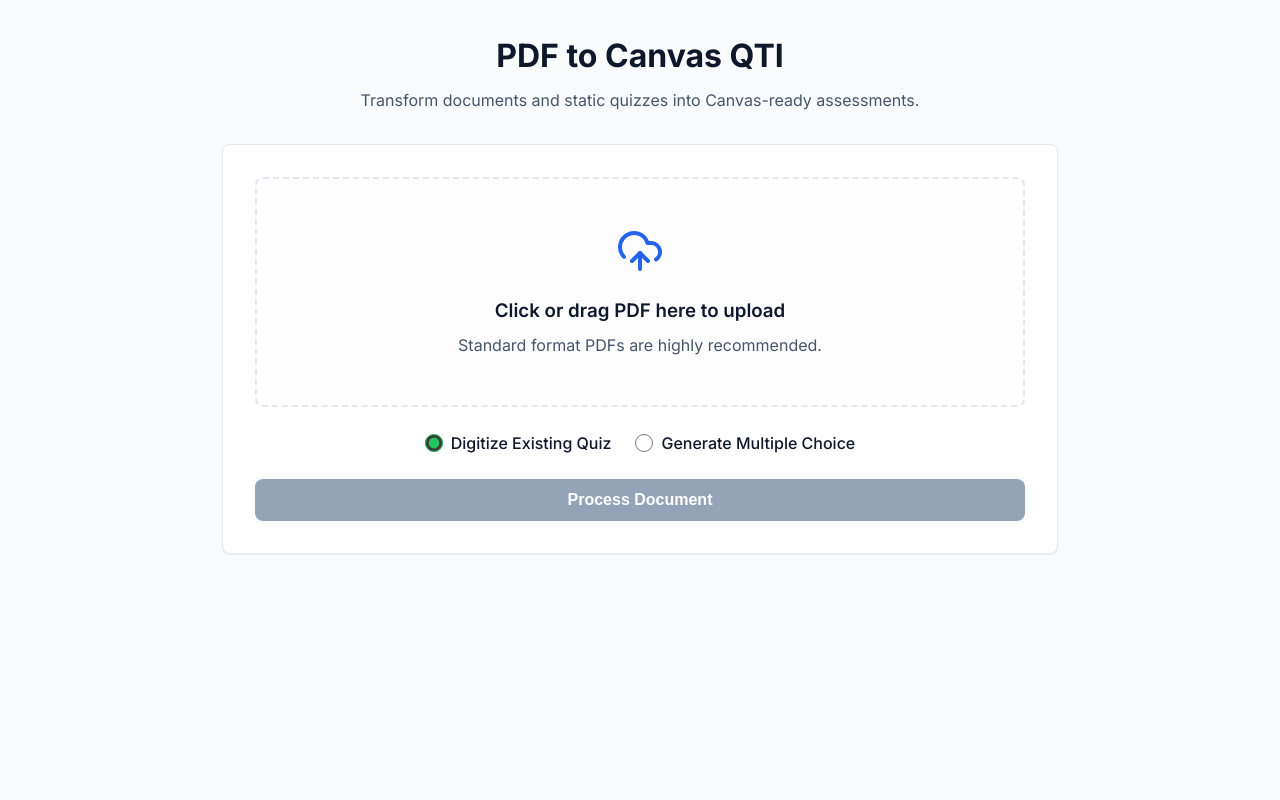
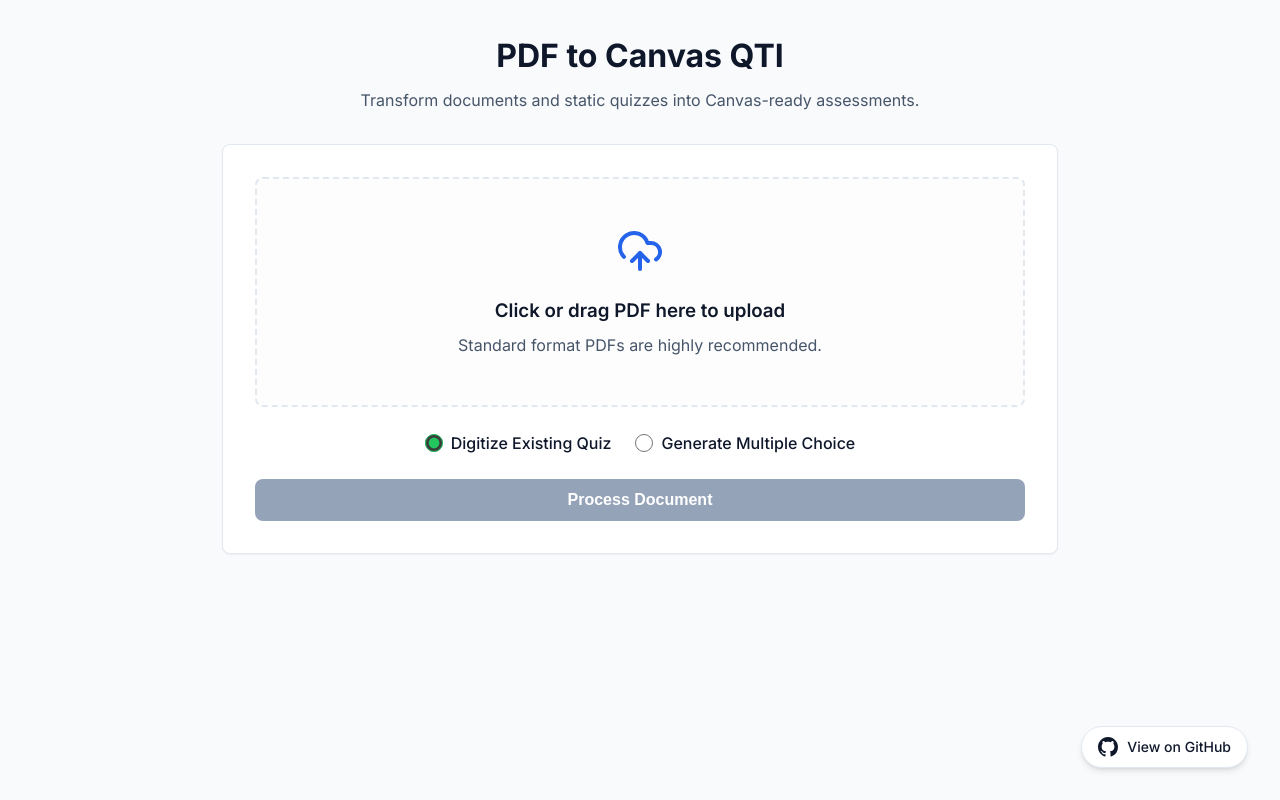
Before and after one commit to supersiyyo/PDF2QTI, a React (Vite) app in the folder frontend/: page / in a window 1280 px wide. Built offline with nearby package versions, Linux system fonts and the light colour scheme.

Commit message:
feat: add floating GitHub repository link and update documentation

```diff
--- a/frontend/src/App.jsx
+++ b/frontend/src/App.jsx
@@ -187,6 +187,18 @@
           />
         </div>
       )}
+
+      <a
+        href="https://github.com/supersiyyo/PDF2QTI"
+        target="_blank"
+        rel="noopener noreferrer"
+        className="github-link"
+      >
+        <svg viewBox="0 0 16 16" aria-hidden="true">
+          <path d="M8 0C3.58 0 0 3.58 0 8c0 3.54 2.29 6.53 5.47 7.59.4.07.55-.17.55-.38 0-.19-.01-.82-.01-1.49-2.01.37-2.53-.49-2.69-.94-.09-.23-.48-.94-.82-1.13-.28-.15-.68-.52-.01-.53.63-.01 1.08.58 1.23.82.72 1.21 1.87.87 2.33.66.07-.52.28-.87.51-1.07-1.78-.2-3.64-.89-3.64-3.95 0-.87.31-1.59.82-2.15-.08-.2-.36-1.02.08-2.12 0 0 .67-.21 2.2.82.64-.18 1.32-.27 2-.27.68 0 1.36.09 2 .27 1.53-1.04 2.2-.82 2.2-.82.44 1.1.16 1.92.08 2.12.51.56.82 1.27.82 2.15 0 3.07-1.87 3.75-3.65 3.95.29.25.54.73.54 1.48 0 1.07-.01 1.93-.01 2.2 0 .21.15.46.55.38A8.013 8.013 0 0016 8c0-4.42-3.58-8-8-8z"></path>
+        </svg>
+        <span>View on GitHub</span>
+      </a>
     </div>
   );
 }
--- a/frontend/src/index.css
+++ b/frontend/src/index.css
@@ -224,3 +224,50 @@
   from { opacity: 0; transform: translateY(12px); }
   to   { opacity: 1; transform: translateY(0); }
 }
+
+/* GitHub Floating Link */
+.github-link {
+  position: fixed;
+  bottom: 2rem;
+  right: 2rem;
+  background: var(--surface);
+  color: var(--text-primary);
+  border: 1px solid var(--border);
+  padding: 0.6rem 1rem;
+  border-radius: 999px;
+  display: flex;
+  align-items: center;
+  gap: 0.6rem;
+  text-decoration: none;
+  font-weight: 500;
+  font-size: 0.875rem;
+  box-shadow: var(--shadow);
+  transition: all 0.2s cubic-bezier(0.4, 0, 0.2, 1);
+  z-index: 100;
+}
+
+.github-link:hover {
+  transform: translateY(-2px);
+  box-shadow: 0 10px 15px -3px rgb(0 0 0 / 0.1), 0 4px 6px -4px rgb(0 0 0 / 0.1);
+  border-color: var(--primary);
+  color: var(--primary);
+}
+
+.github-link svg {
+  width: 20px;
+  height: 20px;
+  fill: currentColor;
+}
+
+@media (max-width: 640px) {
+  .github-link {
+    bottom: 1rem;
+    right: 1rem;
+    padding: 0.5rem 0.75rem;
+    font-size: 0.75rem;
+  }
+  .github-link svg {
+    width: 16px;
+    height: 16px;
+  }
+}
```
Also changed, not shown: 2 other files (tests, documents, lock files or other folders).
